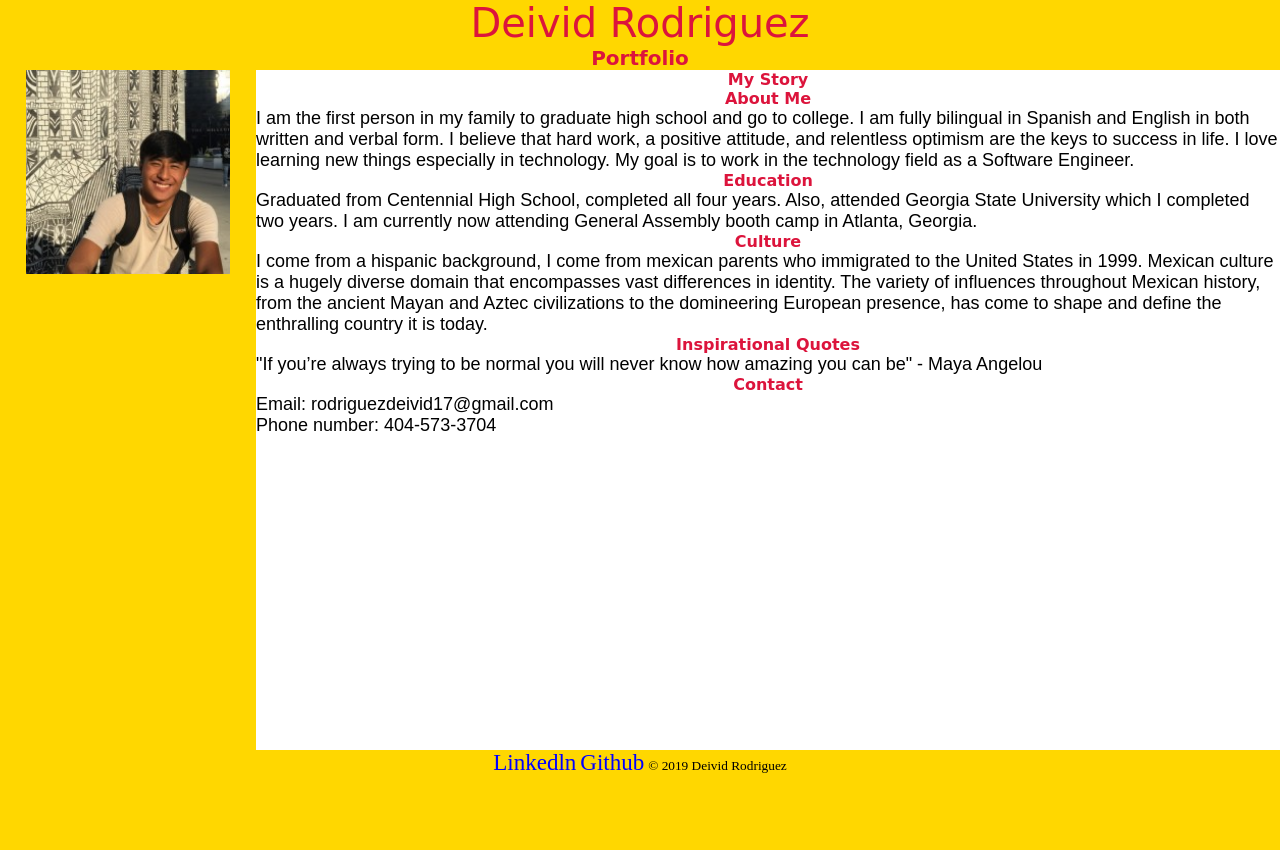
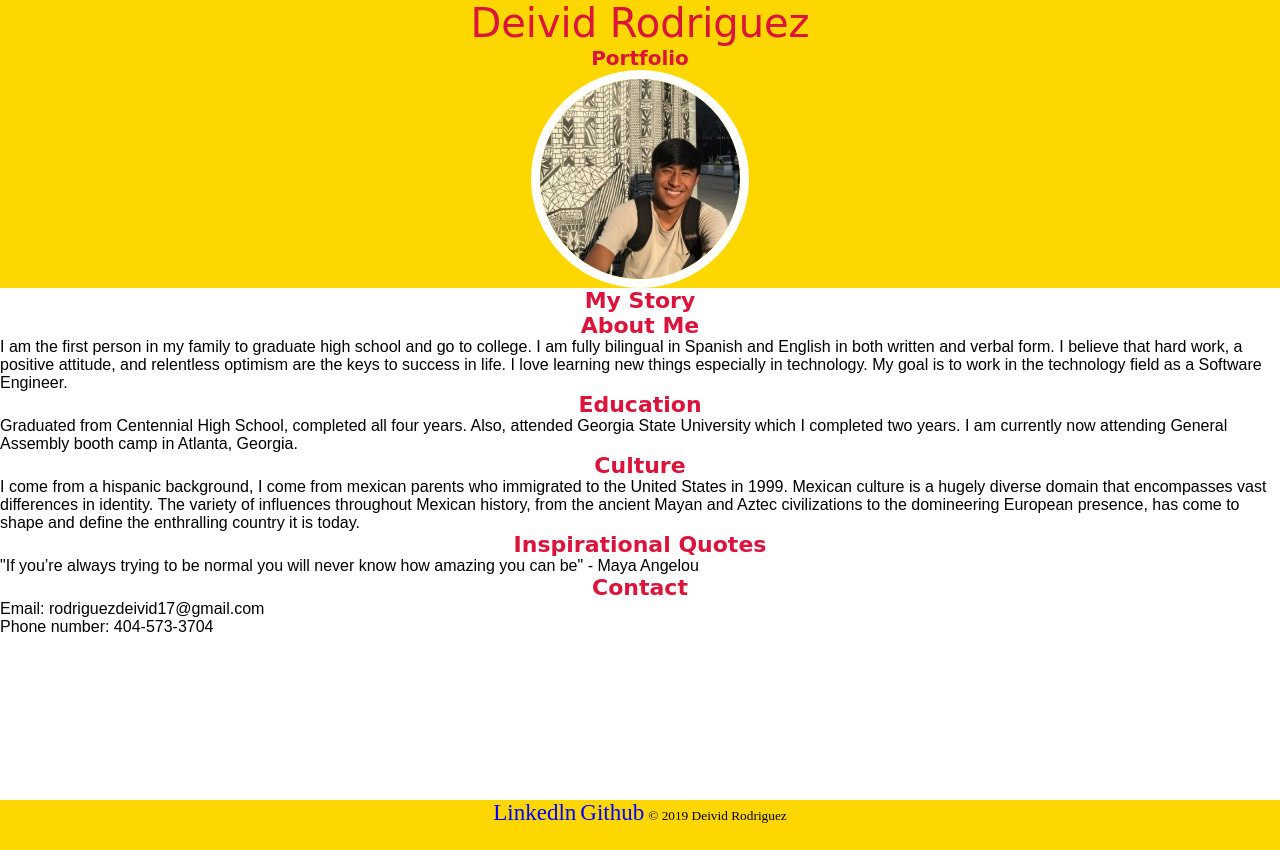
Before and after one commit to drodriguez28/drodriguez28.github.io, a plain HTML site: page index.html in a window 1280 px wide. Before the commit the page ends 800 px from the top, so only its background shows below. Drawn offline with Linux system fonts and the light colour scheme.

```diff
--- a/css/style.css
+++ b/css/style.css
@@ -26,6 +26,8 @@
   margin-left: auto;
   margin-right: auto;
   height: 30%;
+  border-radius: 50%;
+  border:9px solid white;
 }
 
 ul {
@@ -34,7 +36,7 @@
 }
 
 p {
-  font-size: 18px;
+  font-size: 16px;
   color: black;
   font-family: 'Sulphur Point', sans-serif;
 }
@@ -43,6 +45,8 @@
   color: crimson;
   text-align: center;
   font-family: 'Permanent Marker', cursive;
+  font-size: 22px;
+
 }
 
 footer a {
--- a/index.html
+++ b/index.html
@@ -14,9 +14,9 @@
             <h1>Portfolio </h1>
         </header>
 
-        <main class="content">
-            <div class="columns">
-                <aside class="sidebar">
+        <!-- <main class="content"> -->
+            <!-- <div class="columns"> -->
+                <!-- <aside class="sidebar"> -->
                     <img src="profilepic.jpeg" alt="profile pic"/>
 
                 </aside>
```
